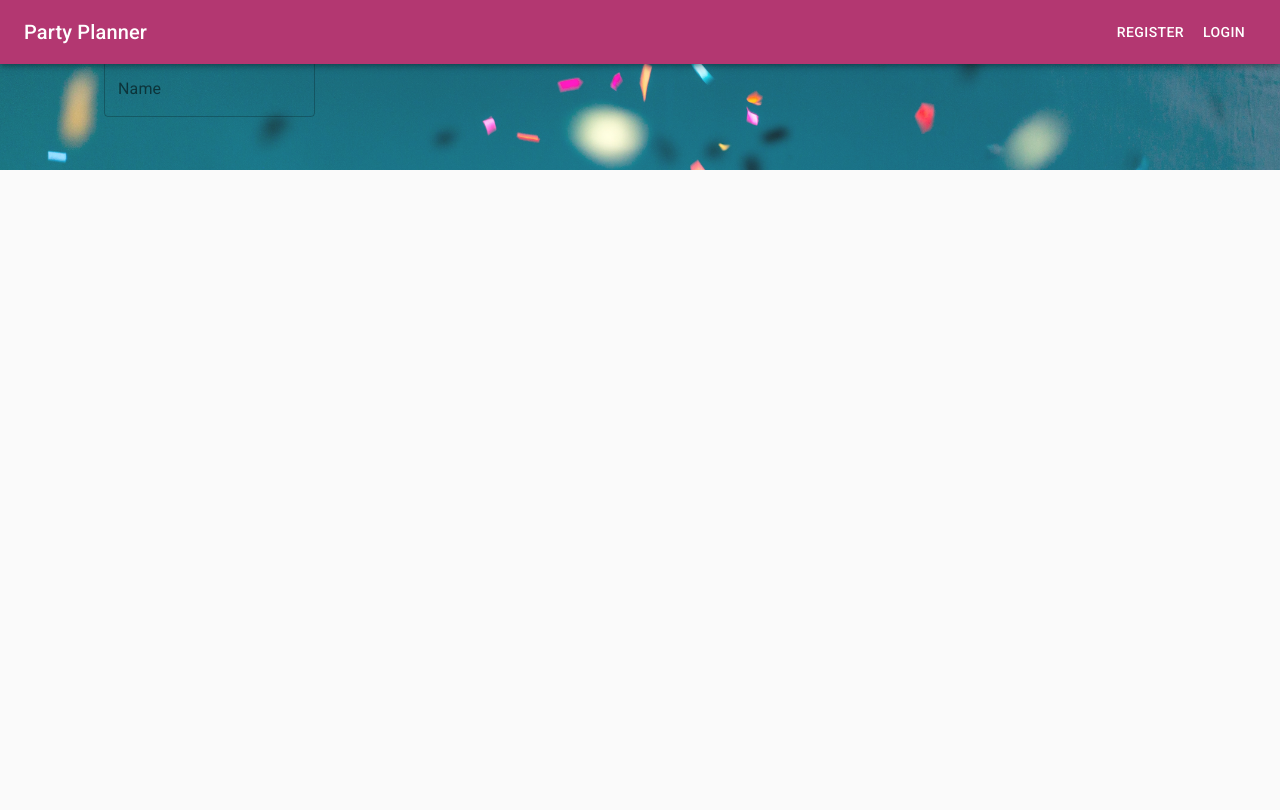
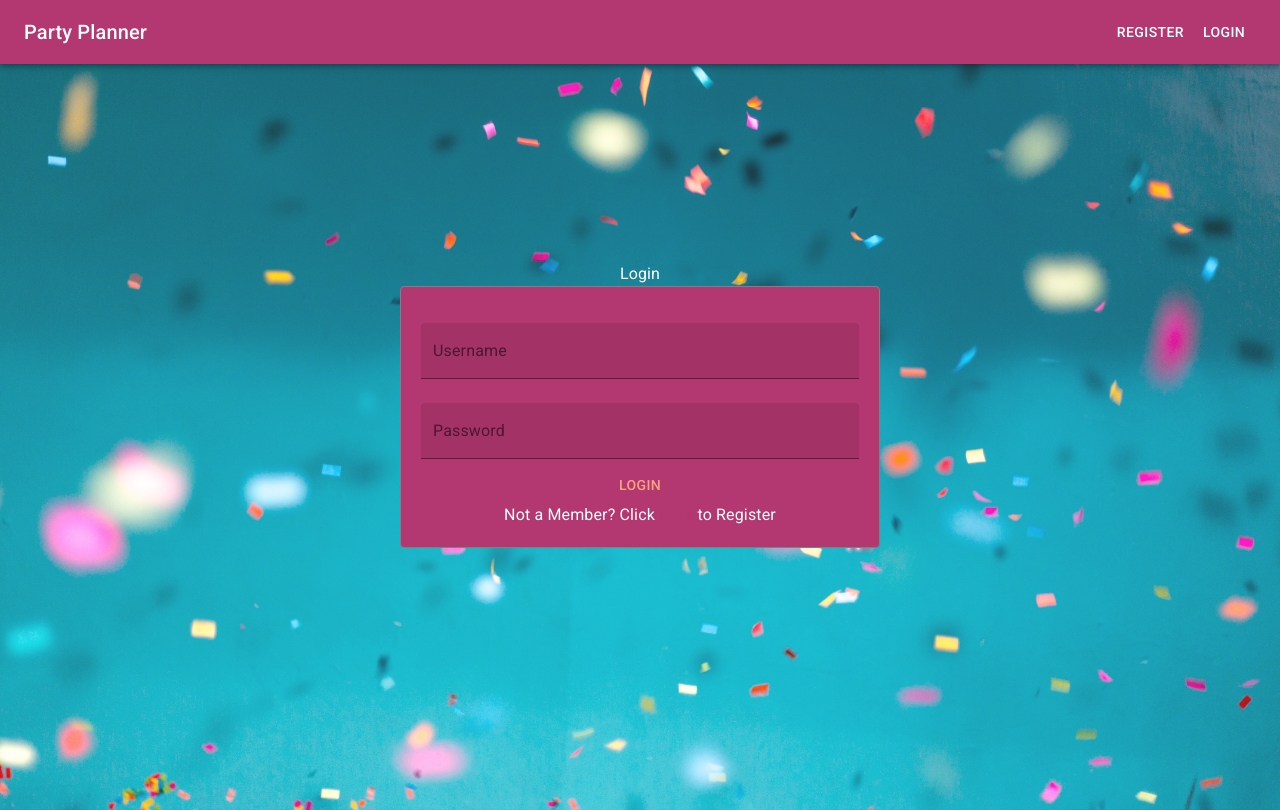
Before and after one commit to bw-party-planner-july-2019/fe-party-planner, a React (Create React App) app: page /list in a window 1280 px wide. Built offline with nearby package versions, Linux system fonts and the light colour scheme.

Commit message:
useStyles

```diff
--- a/src/components/App.jsx
+++ b/src/components/App.jsx
@@ -16,7 +16,7 @@ import PrivateRoute from './auth/PrivateRoute';
 import Party from './Dashboard/Party';
 import {useShoppingActions} from '../store/shopping/useShoppingActions';
 import CreateList from "./createList/Items";
-import ListForm from './list/ListForm';
+
 const theme = createMuiTheme({
   typography: {},
   palette: {
@@ -58,7 +58,7 @@ const App = () => {
                               component={AddPartyForm}/>
                 <PrivateRoute path='/dashboard' component={Dashboard}/>
                 <Route path='/register' render={props => <Login {...props} />}/>
-                <Route path='/list' component={ListForm}/>
+
                 <Route path='/' render={props => <Login {...props} />}/>
               </Switch>
             </Container>
--- a/src/components/list/ListForm.jsx
+++ /dev/null
@@ -1,35 +0,0 @@
-import React from 'react';
-import { makeStyles } from '@material-ui/core/styles';
-import Button from '@material-ui/core/Button';
-import list from './List';
-import TextField from '@material-ui/core/TextField';
-
-const useStyles = makeStyles(theme => ({
-  button: {
-    margin: theme.spacing(1),
-    color: '#fff',
-  },
-  input: {
-    display: 'none',
-  },
-
-}));
-
-export default function ContainedButtons(list) {
-  const classes = useStyles();
-
-  return (
-    <div>
-      <Button className={classes.button}>
-
-      </Button>
-      <TextField
-        id="outlined-name"
-        label="Name"
-
-        margin="normal"
-        variant="outlined"
-      />
-      </div>
-  );
-}
```
Also changed, not shown: src/components/Dashboard/AddPartyForm.jsx (+8 -2 lines).
